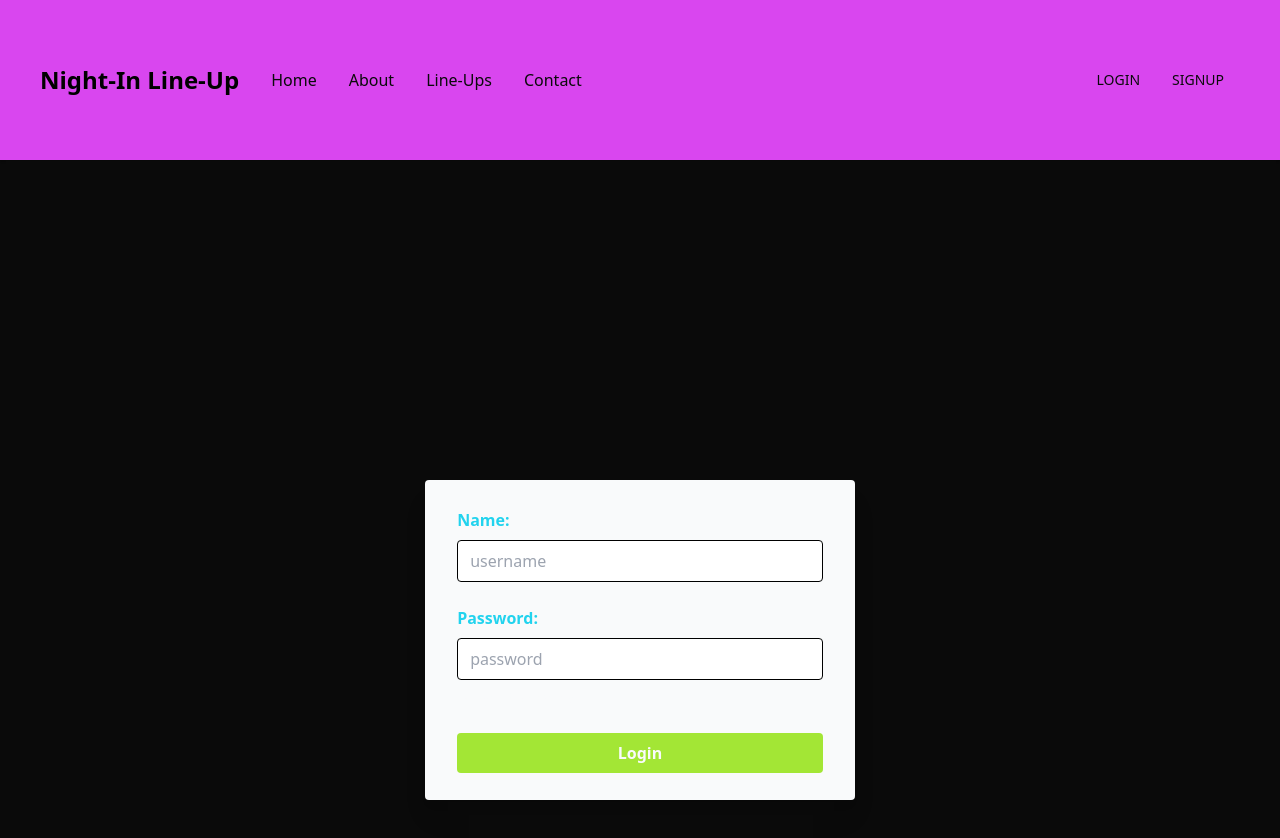
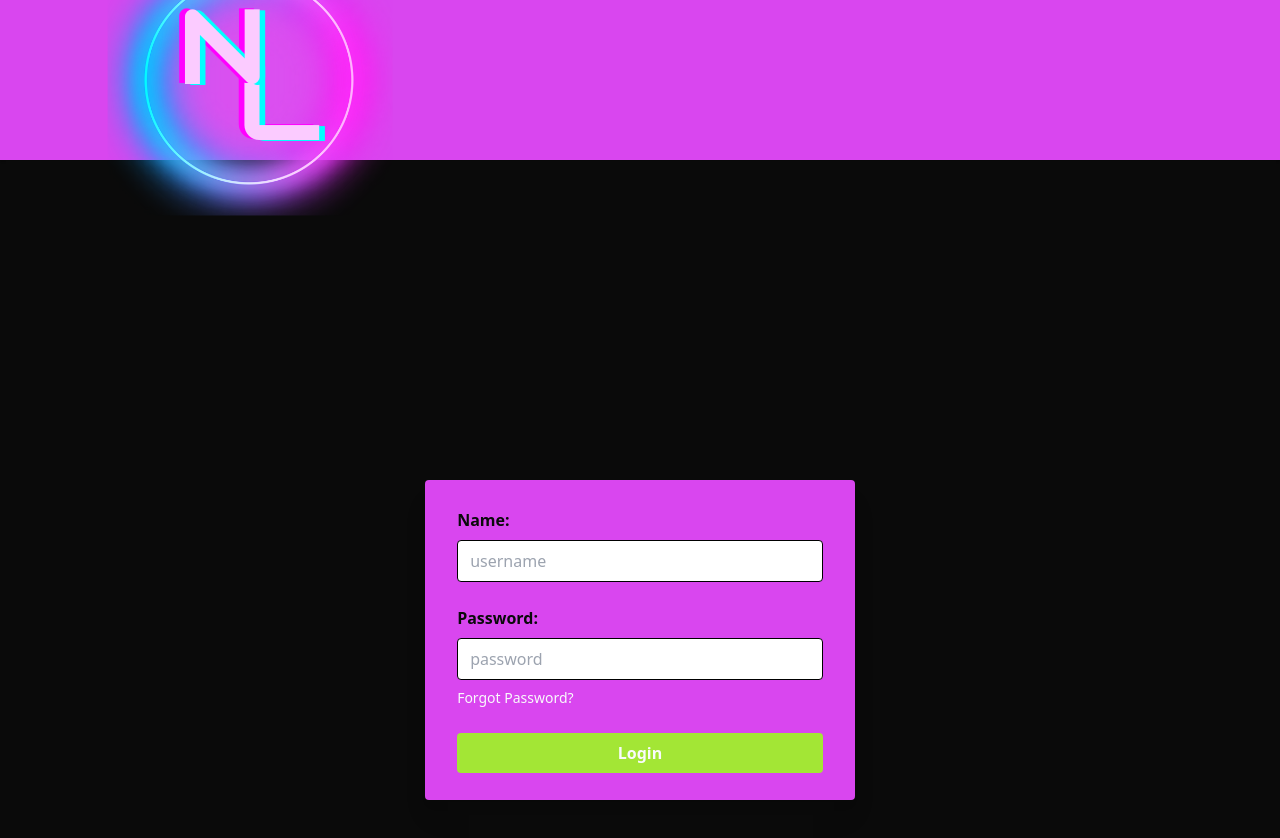
Before and after one commit to christiecamp/working-repo, a plain HTML site: page build/index.html in a window 1280 px wide. Drawn offline with Linux system fonts and the light colour scheme; some packages are replaced by stand-ins of ours.

Commit message:
working through code

```diff
--- a/build/index.html
+++ b/build/index.html
@@ -11,60 +11,51 @@
     <body class="bg-neutral">
      <!-- nav bar -->
       <nav>
-        <div class="">
-          <div class="flex justify-between h-40 px-10 shadow items-center bg-fuchsia">
+          <div class="flex justify-between h-40 px-0 shadow items-center bg-fuchsia">
 
             <div class="flex items-center space-x-8">
-              <h1 class="text-xl lg:text-2xl font-bold cursor-pointer">Night-In Line-Up</h1>
+            <div>
+                <a
+                  class="flex items-center"
+                  href="#">
+                  <img src="./assets/img/small-logo.png"/>
+                </a>
+              </div>
 
-            <!-- logo for navbar -->
-              <!-- <div>
-                <a
-                  class="flex items-center text-neutral-900 hover:text-neutral-900 focus:text-neutral-900 lg:mb-10 lg:mt-0"
-                  href="#">
-                  <img
-                    src="./assets/images/main-logo.png"
-                    alt="NIL Logo"
-                  />
-                </a>
+            </div>
+
+              <!-- <div class="hidden md:flex justify-around space-x-8">
+                <a href="#" class="hover:text-cyan text-neutral">CREATE LINEUP</a>
+                <a href="#" class="hover:text-cyan text-neutral">VIEW LINEUPS</a>
               </div> -->
 
-              <div class="hidden md:flex justify-around space-x-8">
-                <a href="#" class="hover:text-cyan text-neutral">Home</a>
-                <a href="#" class="hover:text-cyan text-neutral">About</a>
-                <a href="#" class="hover:text-cyan text-neutral">Line-Ups</a>
-                <a href="#" class="hover:text-cyan text-neutral">Contact</a>
-              </div>
+
             </div>
-
-            <div class="flex space-x-4 items-center">
-              <a href="#" class="text-neutral text-sm">LOGIN</a>
-              <a href="#" class="bg-transparent px-4 py-2 rounded text-neutral hover:bg-yellow text-sm">SIGNUP</a>
-            </div>
-          </div>
-        </div>
       </nav>
 
       <!-- login card -->
       <div class="h-screen flex justify-center">
-        <div class="py-7 px-8 h-80 mt-80 bg-gray rounded shadow-xl">
+        <div class="py-7 px-8 h-80 mt-80 bg-fuchsia rounded shadow-xl sticky">
           <form action="">
             <div class="mb-6">
-              <label for="name" class="block text-cyan font-bold">Name:</label>
+              <label for="name" class="block text-neutral font-bold">Name:</label>
               <input type="text" name="name" id="name" placeholder="username" class="w-full border border-gray-300 py-2 pl-3 rounded mt-2 outline-none focus:ring-yellow :ring-yellow" />
             </div>
 
             <div>
-              <label for="password" class="block text-cyan font-bold">Password:</label>
-              <input type="text" name="password" id="password" placeholder="password" class="w-full border border-gray-300 py-2 pl-3 rounded mt-2 outline-none focus:ring-yellow :ring-yellow" />
+              <label for="password" class="block text-neutral font-bold">Password:</label>
+              <input type="text" name="password" id="password" placeholder="password" class="w-full border border-black-300 py-2 pl-3 rounded mt-2 outline-none focus:ring-yellow :ring-yellow" />
 
-              <a href="#" class="text-sm font-thin text-gray hover:underline mt-2 inline-block hover:text-yellow">Forgot Password?</a>
+              <a href="#" class="text-sm font-thin text-gray hover:underline mt-2 inline-block hover:text-cyan">Forgot Password?</a>
             </div>
 
             <butt class="cursor-pointer py-2 px-4 block mt-6 bg-lime text-gray font-bold w-full text-center rounded">Login</butt>
           </form>
         </div>
       </div>
+
+
+
 
       <!-- <section class="container forms">
             <div class="forms">
```
Also changed, not shown: build/assets/img/background.png (renamed from build/assets/images/background.png), build/assets/img/main-logo.png (renamed from build/assets/images/main-logo.png), build/assets/img/small-logo.png (added).
